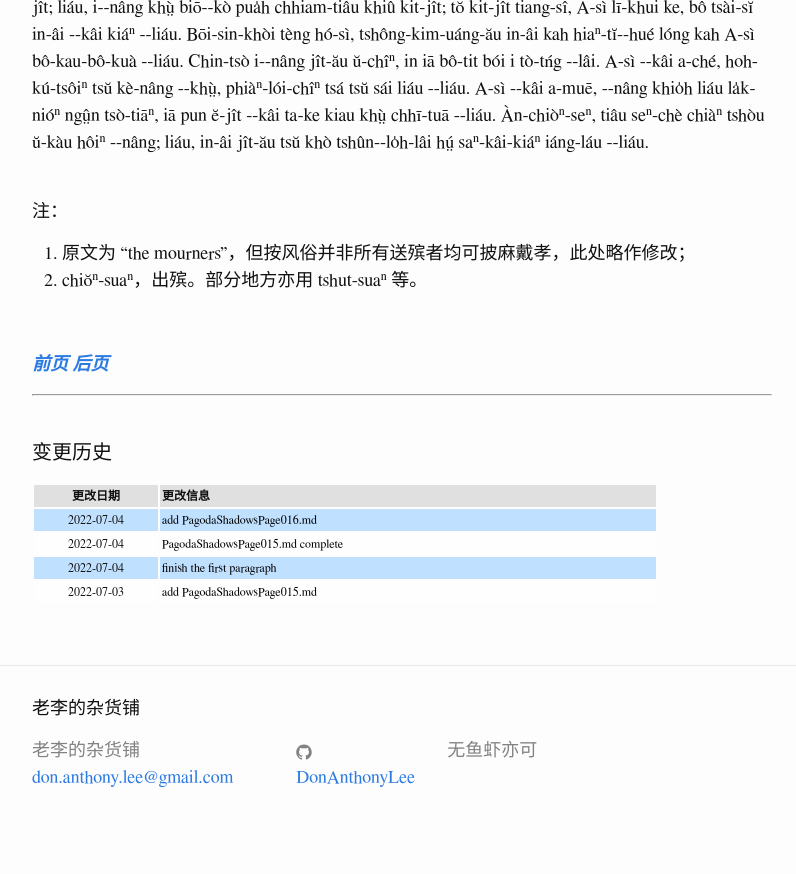
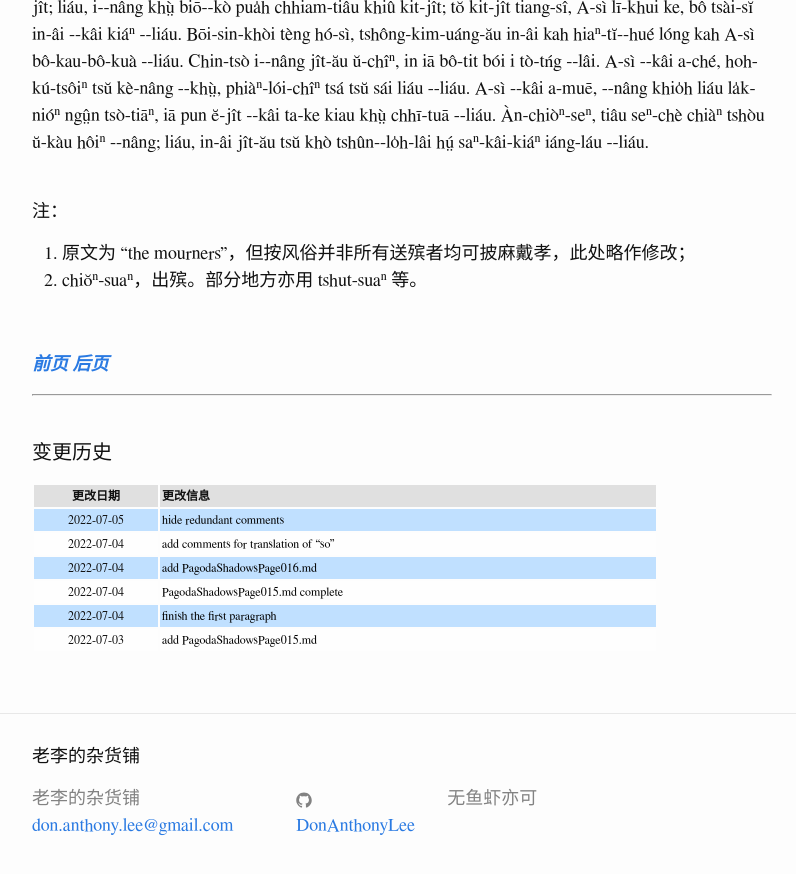
Before and after one commit to DonAnthonyLee/DonAnthonyLee.github.io, a Jekyll site: the page built from docs/puj/PagodaShadowsPage015.md, in a window 1280 px wide and 900 px high, scrolled down 598 px. Shown: the top 874 px of the window, without its empty margins (238-1034 px from the left). Built offline with Jekyll 4.4.1, drawn with Linux system fonts in a browser that asks for light colours; some web fonts are replaced; before the commit the page ends 1450 px from its top, so only the background shows below that.

Commit message:
update changelog of PagodaShadowsPage015.md (IGNORE_CHANGELOG)

```diff
--- a/docs/puj/PagodaShadowsPage015.md
+++ b/docs/puj/PagodaShadowsPage015.md
@@ -72,6 +72,8 @@
 
 | 更改日期 | 更改信息 |
 | --- | --- |
+| 2022-07-05 | <a href="https://github.com/DonAnthonyLee/DonAnthonyLee.github.io/commit/609c08456e2078dbca545e52ab1483d594ef77d3" target="_blank">hide redundant comments</a> |
+| 2022-07-04 | <a href="https://github.com/DonAnthonyLee/DonAnthonyLee.github.io/commit/a6c261e0bbf5be64fa69c8e2bf2f91ebe7beb131" target="_blank">add comments for translation of "so"</a> |
 | 2022-07-04 | <a href="https://github.com/DonAnthonyLee/DonAnthonyLee.github.io/commit/57f1991218ffc97e21ef2d396cb7787b7fd8f182" target="_blank">add PagodaShadowsPage016.md</a> |
 | 2022-07-04 | <a href="https://github.com/DonAnthonyLee/DonAnthonyLee.github.io/commit/dee2e80643a4a00f2a1e87d14ab4e935795fca1f" target="_blank">PagodaShadowsPage015.md complete</a> |
 | 2022-07-04 | <a href="https://github.com/DonAnthonyLee/DonAnthonyLee.github.io/commit/748f4cc5ee832f5d31f142b6896b48bce73d1e2d" target="_blank">finish the first paragraph</a> |
```
